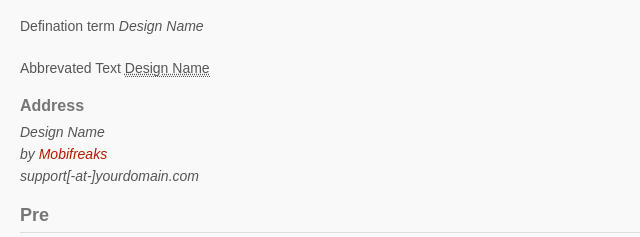
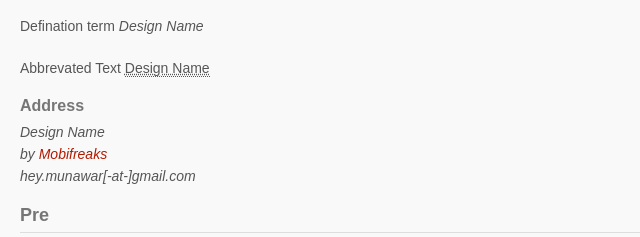
Before and after one commit to mobifreaks/Galaxy-Mobi-Light, a plain HTML site: page basic_markup.html in a window 1280 px wide. Shown: the part 1329-1566 px from the top of the page, 0-640 px from the left. Drawn offline with Linux system fonts and the light colour scheme.

Commit message:
Use hey.munawar@gmail.com as the sample contact email
Co-Authored-By: Claude Opus 5.5 <noreply@anthropic.com>

```diff
--- a/basic_markup.html
+++ b/basic_markup.html
@@ -66,7 +66,7 @@
 			<p>Defination term <dfn>Design Name</dfn></p>
 			<p>Abbrevated Text <abbr title="Abbrevation for design name">Design Name</abbr></p>
 			<h3>Address</h3>
-			<address>Design Name<br/>by <a href="https://munawarahmed.com/mobifreaks">Mobifreaks</a><br/>support[-at-]yourdomain.com</address>
+			<address>Design Name<br/>by <a href="https://munawarahmed.com/mobifreaks">Mobifreaks</a><br/>hey.munawar[-at-]gmail.com</address>
         	<h2 class="underline">Pre</h2>
         	<pre>This is just	a pre  	formatted   text</pre>
         	<h2 class="underline">Blockquote</h2>
```
